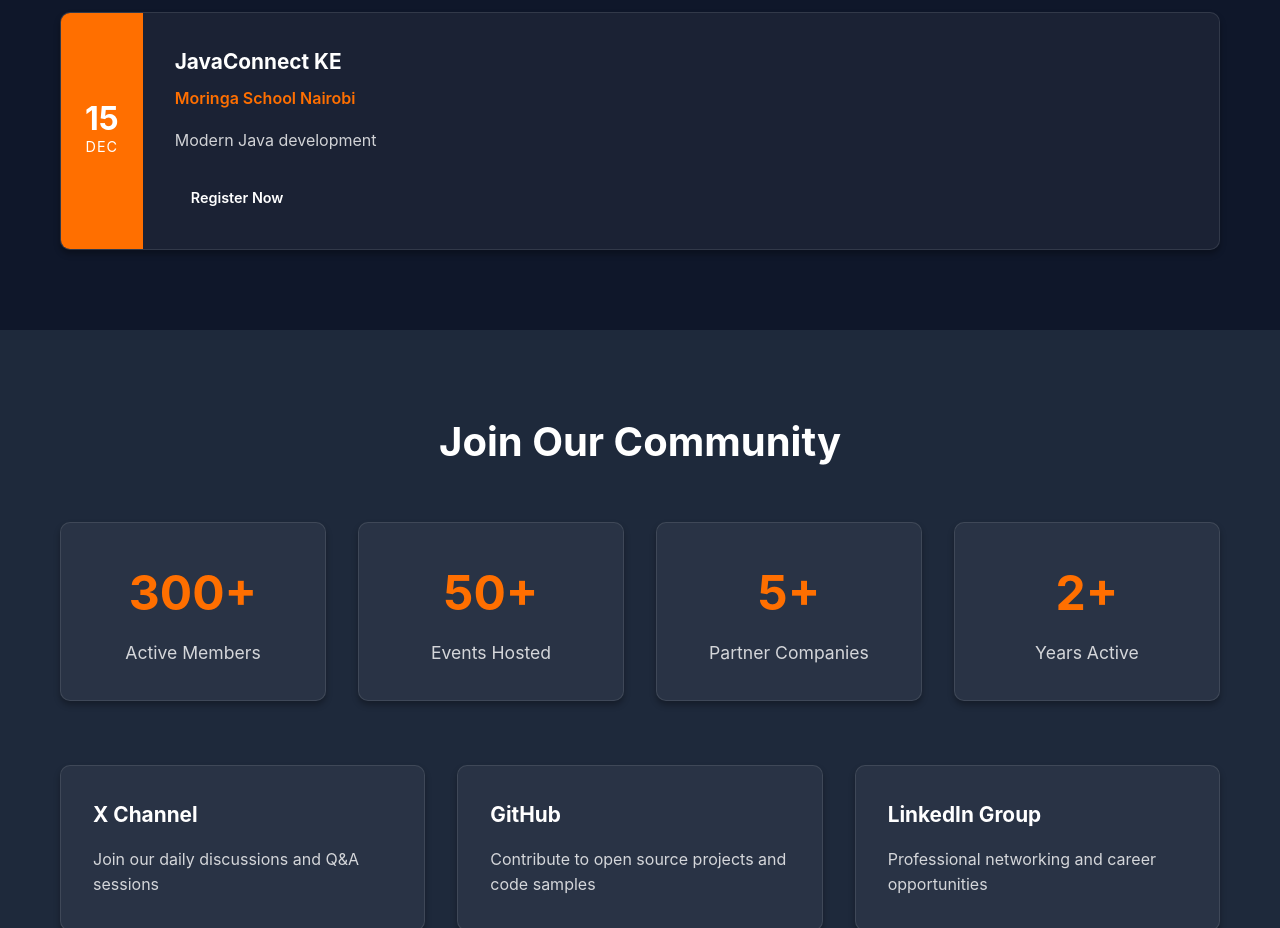
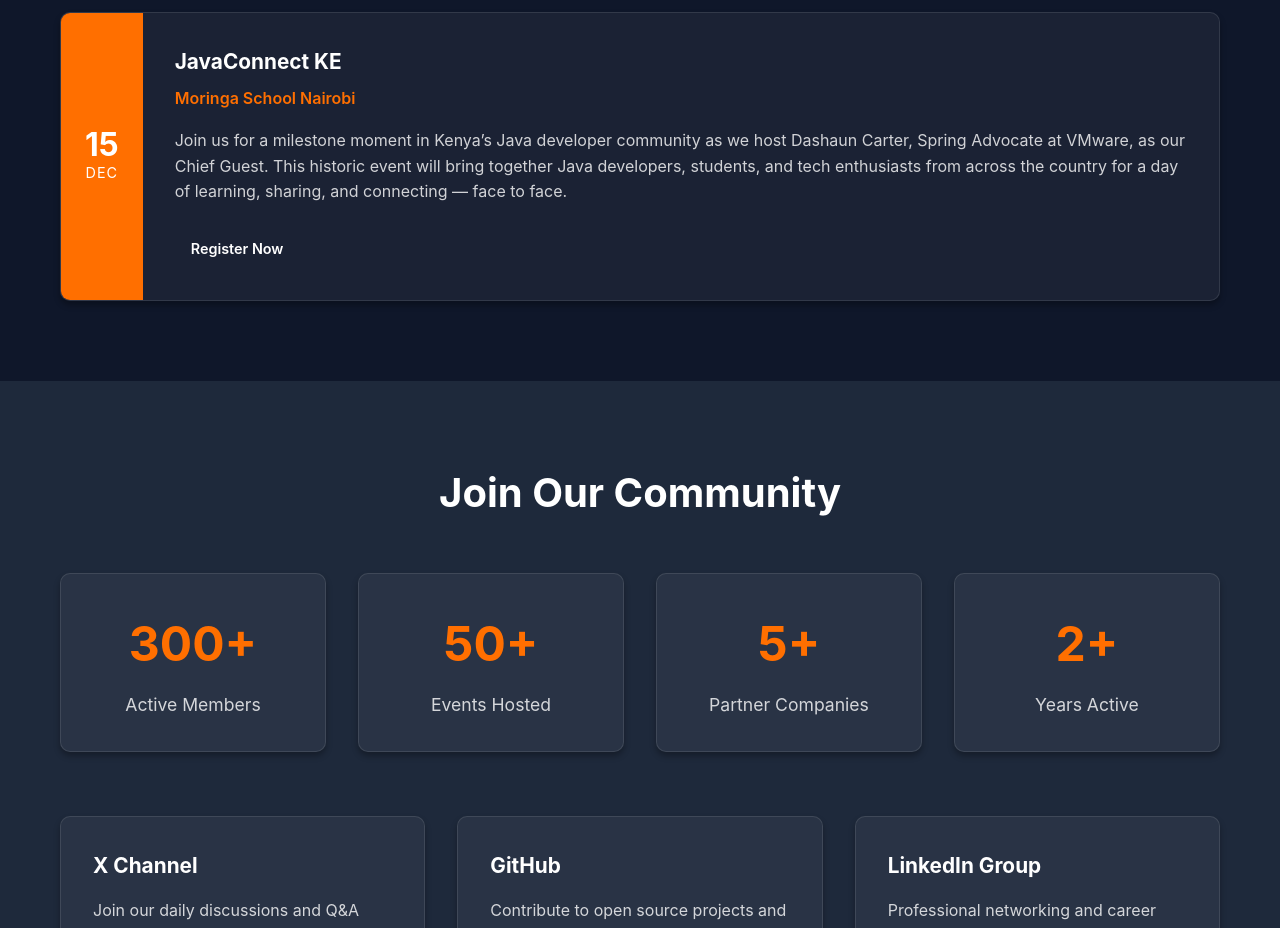
Before and after one commit to kenya-jug-projects/kenya-java-user-group, a plain HTML site: page index.html in a window 1280 px wide. Shown: the part 3400-4328 px from the top of the page. Drawn offline with Linux system fonts and the light colour scheme.

Commit message:
auto slide

```diff
--- a/index.html
+++ b/index.html
@@ -234,7 +234,7 @@
                     <div class="event-info">
                         <h3>JavaConnect KE</h3>
                         <p class="event-location">Moringa School Nairobi</p>
-                        <p>Modern Java development</p>
+                        <p>Join us for a milestone moment in Kenya’s Java developer community as we host Dashaun Carter, Spring Advocate at VMware, as our Chief Guest. This historic event will bring together Java developers, students, and tech enthusiasts from across the country for a day of learning, sharing, and connecting — face to face.</p>
                         <a href="https://zenlipa.co.ke/events/kmWqrd" style="color: white;" class="btn btn-small">Register Now</a>
                     </div>
                 </div>
```
